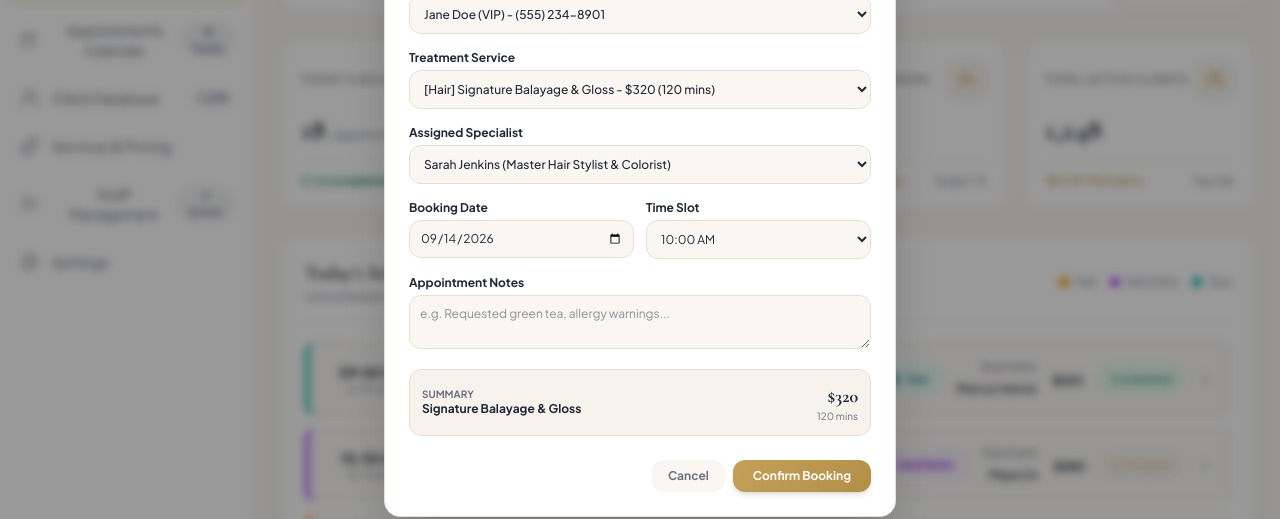
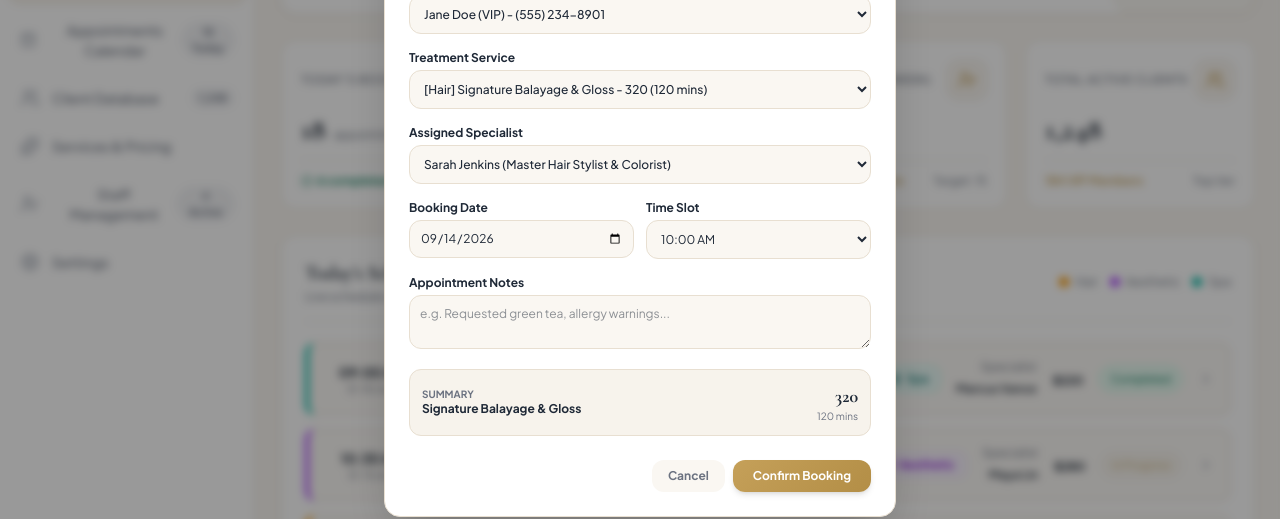
Before and after one commit to glossstudiopk-ops/Gloss-studio-CRM, a React (Vite) app: page / in a window 1280 px wide. Both pictures are taken after a click on the button "New Booking". Shown: the part 203-722 px from the top of the page. Built offline with nearby package versions, Linux system fonts and the light colour scheme.

Commit message:
Use VVIP price labels in booking modal

```diff
--- a/src/components/AddAppointmentModal.jsx
+++ b/src/components/AddAppointmentModal.jsx
@@ -104,7 +104,7 @@ export default function AddAppointmentModal({
             >
               {services.map(s => (
                 <option key={s.id} value={s.id}>
-                  [{s.category}] {s.name} - ${s.price} ({s.duration} mins)
+                  [{s.category}] {s.name} - {s.priceLabel || `${s.price}`} ({s.duration} mins)
                 </option>
               ))}
             </select>
@@ -172,7 +172,7 @@ export default function AddAppointmentModal({
                 <span className="font-bold text-[#1F2937]">{currentService.name}</span>
               </div>
               <div className="text-right">
-                <span className="font-serif-luxury text-lg font-bold text-[#1F2937]">${currentService.price}</span>
+                <span className="font-serif-luxury text-lg font-bold text-[#1F2937]">{currentService.priceLabel || `${currentService.price}`}</span>
                 <span className="text-[10px] text-[#6B7280] block">{currentService.duration} mins</span>
               </div>
             </div>
```
